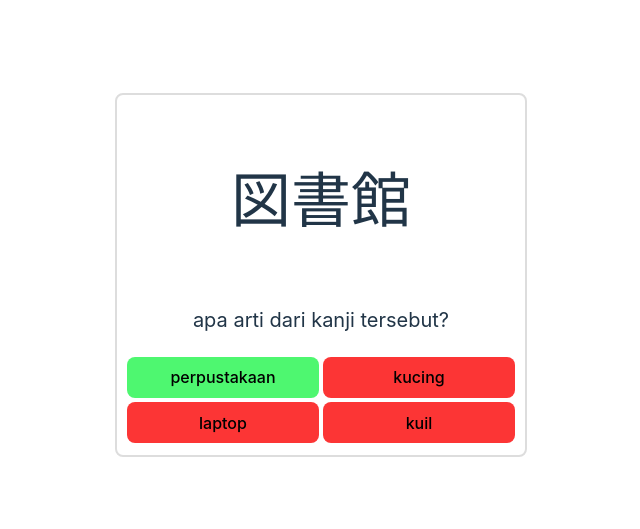
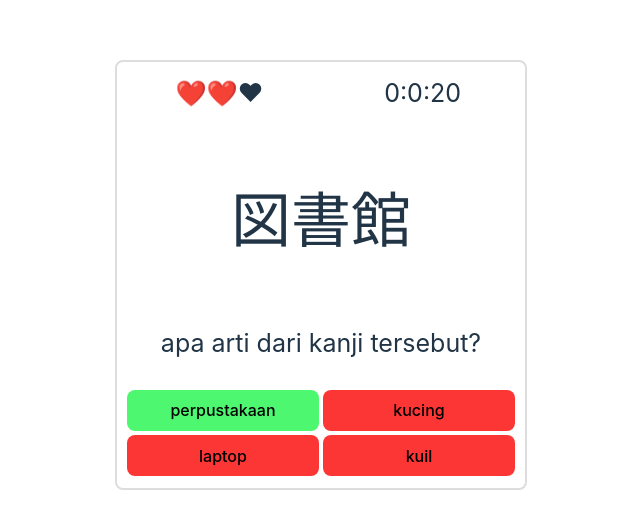
Before and after one commit to irfanyazid-13032000/frontend-otwjepang, a React (Vite) app: page / in a window 1280 px wide. Shown: the part 125-654 px from the top of the page, without its empty margins (319-959 px from the left). Built offline with nearby package versions, Linux system fonts and the light colour scheme.

Commit message:
membuat heart dan countdown

```diff
--- a/src/assets/css/card.css
+++ b/src/assets/css/card.css
@@ -1,6 +1,20 @@
 .tampah {
   border: 2px solid #ddd;
   border-radius: 8px;
+}
+
+.bar{
+  width: 100%;
+  margin-top: 10px;
+  font-size: 25px;
+}
+
+table{
+  width: 100%;
+}
+
+td{
+  width: 50%;
 }
 
 .kamubenar{
@@ -44,7 +58,7 @@ button{
 }
 
 .pertanyaan{
-  font-size: 20px;
+  font-size: 25px;
 }
 
 .benar{
--- a/src/components/Card.jsx
+++ b/src/components/Card.jsx
@@ -6,6 +6,14 @@ export default function Card(){
   return (
     <>
       <div className="tampah">
+        <div className="bar">
+          <table>
+            <tr>
+              <td>❤️❤️❤</td>
+              <td>0:0:20</td>
+            </tr>
+          </table>
+        </div>
         <div className="kanji">
           <p className='tulisan_kanji'>図書館</p>
           <p className='pertanyaan'>apa arti dari kanji tersebut?</p>
```
